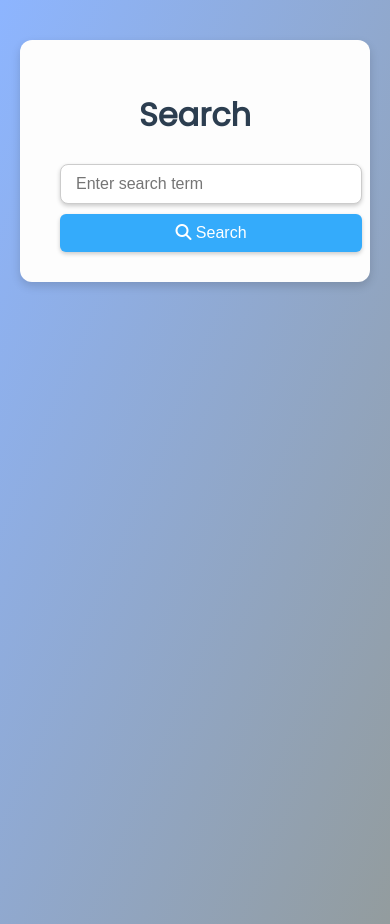
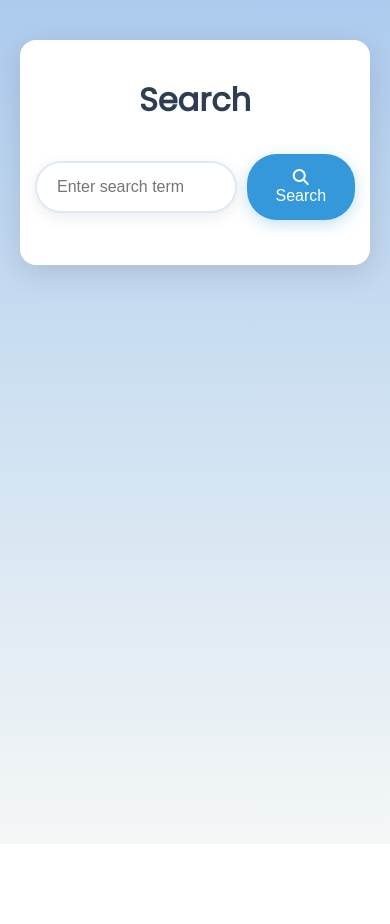
Before and after one commit to Noir-MD/Search-Engine---Univ-Project, a Flask app: page / in a window 390 px wide. After the commit the page ends 831 px from the top, so only its background shows below. Run offline with Flask 3, Linux system fonts and the light colour scheme.

Commit message:
`Added pagination and search form to results page, updated styles and templates to reflect changes.`

```diff
--- a/Search_Engine/controllers/main_controller.py
+++ b/Search_Engine/controllers/main_controller.py
@@ -1,6 +1,7 @@
 from flask import Flask, render_template, request
 from models.database_models import search_database
 import os
+from math import ceil
 
 BASE_DIR = os.path.dirname(os.path.dirname(os.path.abspath(__file__)))
 app = Flask(
@@ -13,11 +14,37 @@ app = Flask(
 def index():
     return render_template('index.html')
 
-@app.route('/search', methods=['POST'])
+@app.route('/search', methods=['POST', 'GET'])
 def search():
-    query = request.form['query']
-    results = search_database(query)
-    return render_template('results.html', query=query, results=results)
+    # Use request.args.get() to handle queries from the form and pagination links
+    query = request.args.get('query')
+    if not query:
+        # If the query is submitted via POST from the main page
+        query = request.form.get('query')
+        if not query:
+            return render_template('index.html')
+
+    page = request.args.get('page', 1, type=int)
+    PER_PAGE = 10
+
+    all_results = search_database(query)
+
+    # Pagination logic
+    total_results = len(all_results)
+    total_pages = ceil(total_results / PER_PAGE)
+    start_index = (page - 1) * PER_PAGE
+    end_index = start_index + PER_PAGE
+
+    paginated_results = all_results[start_index:end_index]
+
+    return render_template(
+        'results.html',
+        query=query,
+        results=paginated_results,
+        page=page,
+        total_pages=total_pages,
+        total_results=total_results
+    )
 
 if __name__ == '__main__':
     app.run(debug=True)
--- a/Search_Engine/views/static/Style/Style.css
+++ b/Search_Engine/views/static/Style/Style.css
@@ -1,7 +1,8 @@
 /* === Global Styles === */
 body {
     font-family: 'Poppins', sans-serif;
-    background: linear-gradient(to bottom right, #8db5ff, #939c9e);
+    background-color: #f4f7f6;
+    background-image: linear-gradient(to top, #f4f7f6 0%, #accbee 100%);
     color: #333;
     margin: 0;
     min-height: 100vh;
@@ -9,133 +10,229 @@ body {
     justify-content: center;
     align-items: flex-start;
     padding: 40px 20px;
+    box-sizing: border-box;
 }
 
-/* === Container === */
+/* === Main Container Styling === */
 .container {
-    background-color: #fdfdfd;
-    padding: 30px 40px;
-    border-radius: 12px;
-    box-shadow: 0 4px 10px rgba(0, 0, 0, 0.15);
-    width: 90%;
-    max-width: 700px;
-    text-align: center;
+    background-color: white;
+    padding: 20px 40px 40px 40px;
+    border-radius: 16px;
+    box-shadow: 0 8px 30px rgba(0, 0, 0, 0.12);
+    width: 100%;
+    max-width: 800px;
+    text-align: left;
 }
 
-/* === Heading === */
-h1 {
+/* === Index Page Specific H1 === */
+.container h1 {
+    text-align: center;
     color: #2c3e50;
-    margin-bottom: 25px;
+    margin-bottom: 30px;
+    font-weight: 600;
 }
 
-/* === Form === */
+/* === Search Header (on results.html) === */
+.search-header {
+    display: flex;
+    align-items: center;
+    gap: 20px;
+    padding: 10px 0;
+}
+
+.logo {
+    font-size: 1.5em;
+    font-weight: 600;
+    color: #2c3e50;
+    text-decoration: none;
+    white-space: nowrap;
+}
+
+.header-form {
+    display: flex;
+    flex-grow: 1;
+    box-shadow: 0 4px 15px rgba(0, 0, 0, 0.1);
+    border-radius: 30px;
+}
+
+.header-form input[type="text"] {
+    width: 100%;
+    border: 2px solid #dfe9f3;
+    padding: 12px 20px;
+    border-radius: 30px 0 0 30px; /* Rounded on the left */
+    font-size: 16px;
+    border-right: none;
+}
+.header-form input[type="text"]:focus {
+    outline: none;
+    border-color: #3498db;
+}
+
+.header-form button {
+    padding: 12px 20px;
+    border: 2px solid #3498db;
+    background-color: #3498db;
+    color: white;
+    border-radius: 0 30px 30px 0; /* Rounded on the right */
+    cursor: pointer;
+    font-size: 16px;
+    transition: background-color 0.3s;
+}
+.header-form button:hover {
+    background-color: #2980b9;
+    border-color: #2980b9;
+}
+
+/* === Search Form (on index.html) === */
 form {
     display: flex;
+    justify-content: center;
+    align-items: center;
+    margin: 30px 0;
     gap: 10px;
-    justify-content: center;
-    flex-wrap: wrap;
+}
+input[type="text"] {
+    padding: 15px 20px;
+    width: 60%;
+    border: 2px solid #dfe9f3;
+    border-radius: 30px;
+    font-size: 16px;
+    box-shadow: 0 4px 15px rgba(0,0,0,0.08);
+}
+button {
+    background-color: #3498db;
+    color: white;
+    border: none;
+    padding: 15px 25px;
+    border-radius: 30px;
+    font-size: 16px;
+    font-weight: 500;
+    cursor: pointer;
+    transition: background-color 0.3s ease, transform 0.2s ease;
+    box-shadow: 0 4px 15px rgba(52, 152, 219, 0.3);
+}
+button:hover {
+    background-color: #2980b9;
+    transform: translateY(-2px);
+}
+button:active {
+    transform: translateY(0);
 }
 
-input[type="text"] {
-    padding: 10px 15px;
-    width: 250px;
-    border: 1px solid #ccc;
-    border-radius: 8px;
-    font-size: 16px;
-    box-shadow: 0 2px 4px rgba(0, 0, 0, 0.2);
+/* Separator line */
+hr {
+    border: none;
+    height: 1px;
+    background-color: #e0e0e0;
+    margin: 0 0 15px 0;
 }
 
-button {
-    background-color: #34abfb;
-    color: white;
-    border: none;
-    padding: 10px 18px;
-    border-radius: 6px;
-    font-size: 16px;
-    cursor: pointer;
-    transition: background-color 0.3s ease;
-    box-shadow: 0 2px 4px rgba(0, 0, 0, 0.2);
-}
-
-button:hover {
-    background-color: #1a8cff;
+/* === Results Summary === */
+.results-summary {
+    color: #555;
+    font-size: 0.9em;
 }
 
 /* === Results List === */
 .result-list {
 list-style: none;
 padding: 0;
-    margin-top: 25px;
-    text-align: left;
+margin: 10px 0 0 0;
 }
 
-.result-list li {
-    background-color: #f4f9ff;
-    padding: 16px 20px;
+.result-item {
+padding: 15px;
 margin-bottom: 12px;
 border-radius: 8px;
-    box-shadow: 0 2px 6px rgba(0, 0, 0, 0.05);
-    border: 1px solid #dbeafe;
+background-color: #f9f9f9;
+border: 1px solid #e0e0e0;
+box-shadow: 0 2px 6px rgba(0, 0, 0, 0.08);
+transition: transform 0.3s ease, box-shadow 0.3s ease;
 }
 
-.result-list a {
-    color: #0077cc;
+.result-item:hover {
+transform: translateY(-2px);
+box-shadow: 0 4px 10px rgba(0, 0, 0, 0.1);
+}
+
+.result-url {
+color: #1976d2;
 text-decoration: none;
 font-weight: 500;
+font-size: 1em;
 word-break: break-all;
-    transition: color 0.3s ease;
+display: block;
+padding: 8px 0;
+background-color: #e8f0fe;
+border-radius: 6px;
+padding-left: 10px;
 }
 
-.result-list a:hover {
-    color: #005299;
+.result-url:hover {
 text-decoration: underline;
+color: #0d47a1;
+background-color: #d4e6ff;
 }
 
-.result-list .rank {
-    color: gray;
-    font-size: 0.9em;
-    margin-top: 4px;
+.rank-container {
+margin-top: 8px;
 }
 
-/* === No Results === */
-.no-result {
-    color: #999;
-    font-style: italic;
-    margin-top: 20px;
+.rank {
+background-color: #e3f2fd;
+color: #1976d2;
+font-size: 0.75em;
+font-weight: normal;
+padding: 3px 6px;
+border-radius: 4px;
 }
 
-/* === Back Button === */
-.back-button {
-    display: inline-block;
-    margin-top: 25px;
-    background-color: #4db8ff;
-    color: white;
-    padding: 10px 16px;
-    border-radius: 6px;
-    text-decoration: none;
-    transition: background-color 0.3s ease;
+/* === No Results Found Message === */
+.no-result {
+    color: #7f8c8d;
+    font-style: italic;
+    margin-top: 30px;
+    font-size: 1.1em;
+    text-align: center;
 }
 
-.back-button:hover {
-    background-color: #1a8cff;
+/* === Pagination === */
+.pagination {
+    text-align: center;
+    margin: 40px 0 20px 0;
+}
+.pagination a, .pagination span {
+    display: inline-block;
+    padding: 8px 16px;
+    margin: 0 4px;
+    border: 1px solid #dfe9f3;
+    border-radius: 4px;
+    text-decoration: none;
+    color: #3498db;
+    transition: background-color 0.3s, color 0.3s;
+}
+.pagination a:hover {
+    background-color: #eaf4ff;
+    border-color: #3498db;
+}
+.pagination .active {
+    background-color: #3498db;
+    border-color: #3498db;
+    color: white;
+    cursor: default;
 }
 
-/* === Responsive === */
+/* === Responsive Design === */
 @media screen and (max-width: 600px) {
-    input[type="text"] {
+    .container {
+        padding: 15px;
+    }
+    .search-header {
+        flex-direction: column;
+        align-items: flex-start;
+        gap: 15px;
+    }
+    .header-form {
         width: 100%;
     }
-
-    form {
-        flex-direction: column;
-        align-items: stretch;
 }
-
-    .result-list li {
-        font-size: 14px;
-    }
-}
-
-.container form {
-    margin-top: 20px;
-}
```
Also changed, not shown: Search_Engine/views/templates/results.html (+44 -8 lines). Lines whose indentation alone changed are shown as unchanged.
